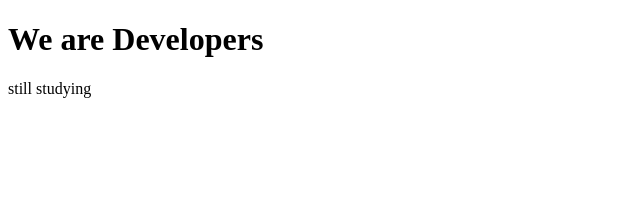
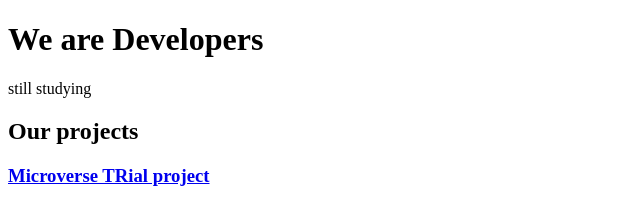
Before and after one commit to N-Jufri/Titus-and-Novel-Portfolio, a plain HTML site: page fcc-test-suite-template-master/index.html in a window 1280 px wide. Shown: the whole page, without its empty margins (0-640 px from the left). Drawn offline with Linux system fonts and the light colour scheme.

Commit message:
add projects section to index.html

```diff
--- a/fcc-test-suite-template-master/index.html
+++ b/fcc-test-suite-template-master/index.html
@@ -10,12 +10,15 @@
 
     <!-- welcome section -->
     <div id="welcome-section">
-
       <h1>We are Developers</h1>
       <p>still studying</p>
+    </div>
 
-
-    </div>
+    <!-- #3 project section -->
+    <section id="projects">
+      <h2 >Our projects</h2>
+      <h3 id="project-tile"><a href="https://github.com/microverseinc/fcc-test-suite-template">Microverse TRial project</a></h3>
+    </section>
 
 
 
```
